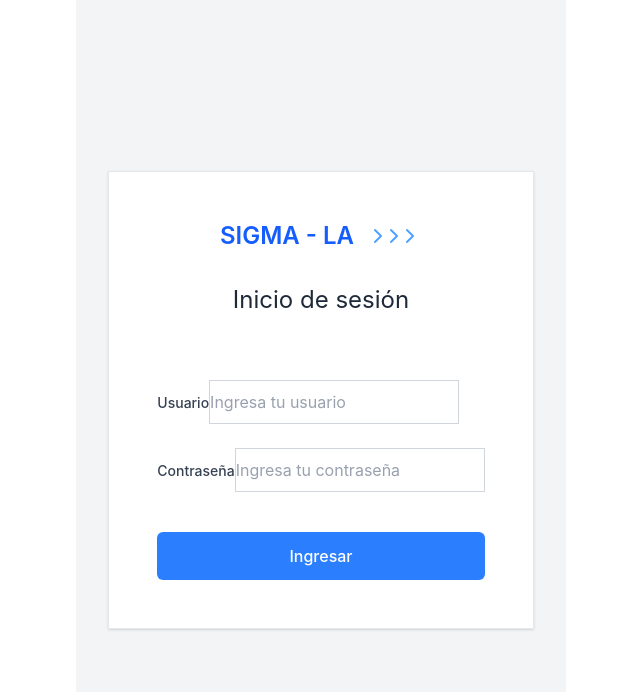
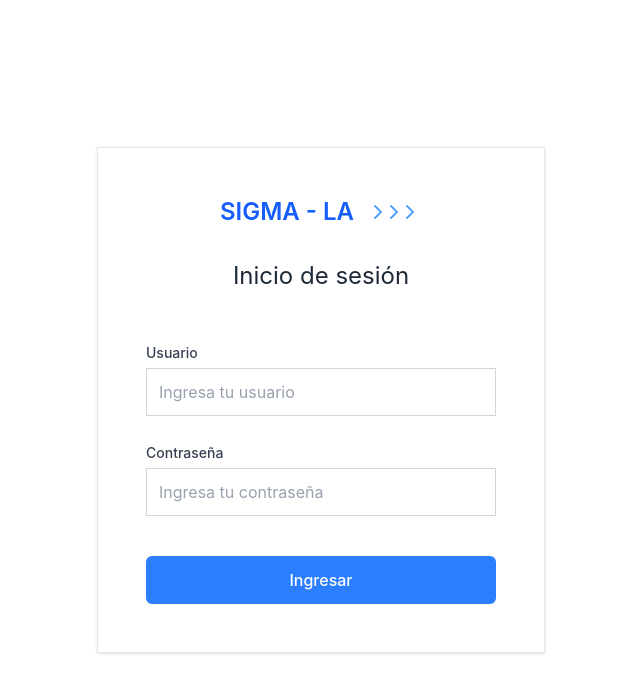
Before and after one commit to SIGMA-LA/Front-End-SIGMA-LA, a Next.js app: page / in a window 1280 px wide. Shown: the top 692 px of the page, without its empty margins (319-959 px from the left). Built offline with nearby package versions, Linux system fonts and the light colour scheme.

Commit message:
Refactor: improve login UI and streamline components
Co-authored-by: LucaTvl <LucaTvl@users.noreply.github.com>
Co-authored-by: diegolezcanodev <diegolezcanodev@users.noreply.github.com>

```diff
--- a/src/app/page.tsx
+++ b/src/app/page.tsx
@@ -22,7 +22,7 @@ export default function Page() {
   }
 
   return (
-    <div className="flex items-center justify-center">
+    <div className="min-h-screen w-full">
       <LoginForm onLogin={handleLogin} />
     </div>
   )
--- a/src/components/LoginForm.tsx
+++ b/src/components/LoginForm.tsx
@@ -97,9 +97,9 @@ export default function LoginForm({ onLogin }: LoginFormProps) {
   }
 
   return (
-    <div className="min-h-screen bg-gray-100 flex items-center justify-center p-8">
-      <Card className="w-full max-w-md bg-white shadow-sm border border-gray-200">
-        <CardHeader className="text-center pb-8 pt-12">
+    <div className="min-h-screen flex items-center justify-center p-4 sm:p-6 lg:p-8">
+      <Card className="w-full max-w-md bg-white shadow-sm border border-gray-20 max-w-sm sm:max-w-md">
+        <CardHeader className="text-center pt-12">
           <div className="flex items-center justify-center space-x-3 mb-8">
             <span className="text-2xl font-semibold text-blue-600">SIGMA - LA</span>
             <div className="flex">
@@ -108,7 +108,7 @@ export default function LoginForm({ onLogin }: LoginFormProps) {
               <ChevronRight className="w-6 h-6 text-blue-400 -ml-2" />
             </div>
           </div>
-          <h1 className="text-2xl font-normal text-gray-800 mb-8">Inicio de sesión</h1>
+          <h1 className="text-2xl font-normal text-gray-800 mb-4">Inicio de sesión</h1>
         </CardHeader>
 
         <CardContent className="px-12 pb-12">
@@ -125,34 +125,38 @@ export default function LoginForm({ onLogin }: LoginFormProps) {
               <Label htmlFor="usuario" className="text-sm font-medium text-gray-700">
                 Usuario
               </Label>
+              <div className="pt-1">
                 <Input
                   id="usuario"
                   type="text"
                   value={formData.usuario}
                   onChange={(e) => handleInputChange("usuario", e.target.value)}
                   placeholder="Ingresa tu usuario"
-                className={`h-11 focus:border-blue-500 focus:ring-blue-500 placeholder:text-gray-400 ${
+                  className={`w-full h-10 sm:h-11 lg:h-12 focus:border-blue-500 focus:ring-blue-500 placeholder:text-gray-400 ${
                     errors.usuario ? "border-red-300 focus:border-red-500 focus:ring-red-500" : "border-gray-300"
                   }`}
                 />
                 {errors.usuario && <p className="text-sm text-red-600 mt-1">{errors.usuario}</p>}
               </div>
+            </div>
 
-            {/* Contraseña Field */}
-            <div className="space-y-2">
+
+            <div className="space-y-2 ">
               <Label htmlFor="contrasena" className="text-sm font-medium text-gray-700">
                 Contraseña
               </Label>
+              <div className="pt-1">
                 <Input
                   id="contrasena"
                   type="password"
                   value={formData.contrasena}
                   onChange={(e) => handleInputChange("contrasena", e.target.value)}
                   placeholder="Ingresa tu contraseña"
-                className={`h-11 focus:border-blue-500 focus:ring-blue-500 placeholder:text-gray-400 ${
+                  className={`w-full h-10 sm:h-11 lg:h-12 focus:border-blue-500 focus:ring-blue-500 placeholder:text-gray-400 ${
                     errors.contrasena ? "border-red-300 focus:border-red-500 focus:ring-red-500" : "border-gray-300"
                   }`}
                   />
+              </div>
               {errors.contrasena && <p className="text-sm text-red-600 mt-1">{errors.contrasena}</p>}
             </div>
 
--- a/src/components/ui/Input.tsx
+++ b/src/components/ui/Input.tsx
@@ -8,15 +8,16 @@ export interface InputProps
 const Input = React.forwardRef<HTMLInputElement, InputProps>(
   ({ className, type, icon, ...props }, ref) => {
     const defaultInputClasses =
-      "h-11 border focus:border-blue-500 focus:ring-blue-500 placeholder:text-gray-400"
+      "w-full h-11 border focus:border-blue-500 focus:ring-blue-500 placeholder:text-gray-400 px-3"
 
     if (icon) {
       return (
         <div className="relative">
           <div className="absolute inset-y-0 start-0 flex items-center ps-3.5 pointer-events-none">
-            {React.cloneElement(icon as React.ReactElement, {
-              className: "w-4 h-4 text-gray-500 dark:text-gray-400",
-            })}
+            {React.isValidElement(icon) &&
+              React.cloneElement(icon as React.ReactElement<{ className?: string }>, {
+                className: "w-4 h-4 text-gray-500 dark:text-gray-400",
+              })}
           </div>
           <input
             type={type}
@@ -27,6 +28,7 @@ const Input = React.forwardRef<HTMLInputElement, InputProps>(
         </div>
       )
     }
+
     return (
       <input
         type={type}
```
Lines whose indentation alone changed are shown as unchanged.
